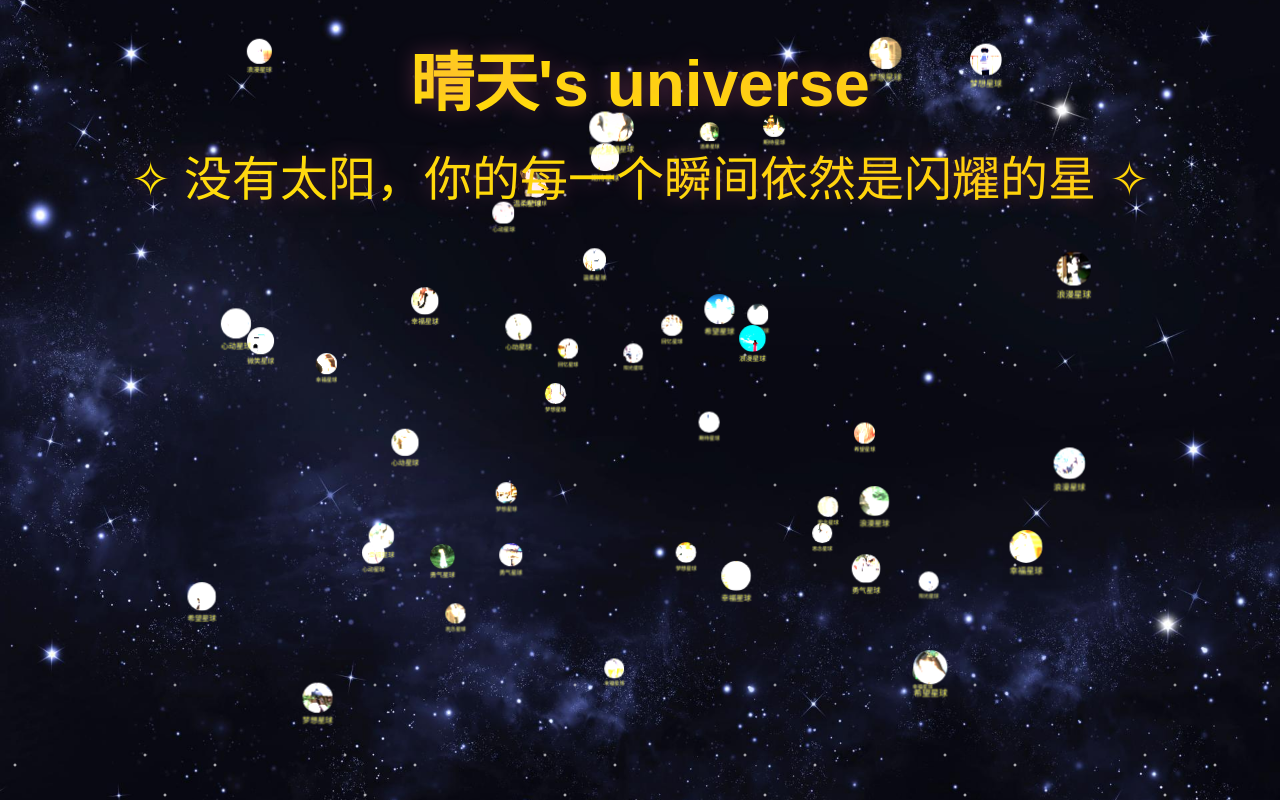
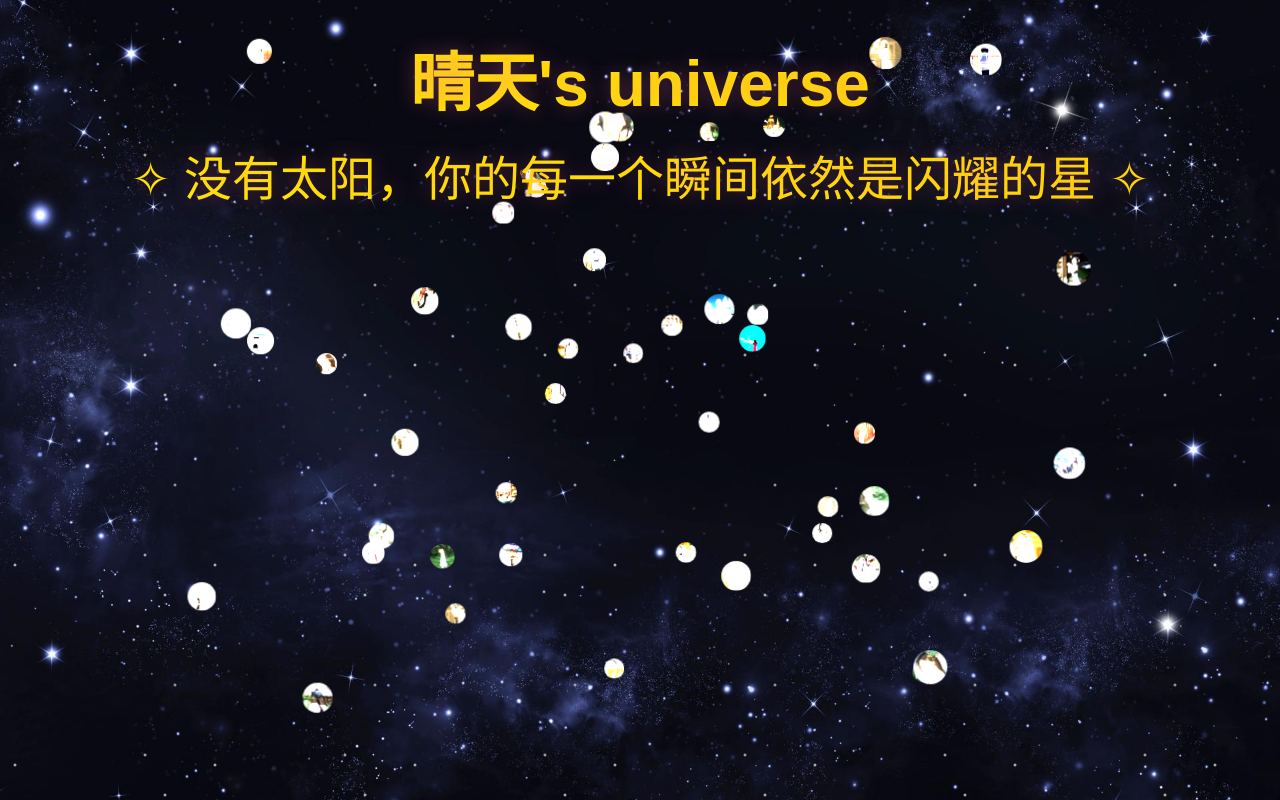
Before and after one commit to Ueny/Shine, a plain HTML site: page index.html in a window 1280 px wide. Drawn offline with Linux system fonts and the light colour scheme.

Commit message:
Add files via upload

```diff
--- a/styles.css
+++ b/styles.css
@@ -148,17 +148,6 @@ body {
 
 .planet-face.bottom {
     transform: rotateX(-90deg);
-}
-
-.planet-name {
-    font-size: 3.0rem;
-    margin-top: 0.5rem;
-    background: linear-gradient(45deg, #ffcc00, #ff6600);
-    background-clip: text;
-    -webkit-background-clip: text;
-    -webkit-text-fill-color: transparent;
-    text-shadow: 0 0 20px rgba(255, 107, 156, 0.3);
-    animation: glow 1s infinite alternate;
 }
 
 .planet:hover .planet-body {
--- a/universe.js
+++ b/universe.js
@@ -17,13 +17,14 @@ document.addEventListener('DOMContentLoaded', () => {
     }
 
     function createPlanetHTML(imagePath) {
-        const planetName = getRandomName();
+        const planetName = getRandomName(); // 获取随机星球名字
         return `
             <div class="planet">
                 <div class="planet-body">
-                    <img src="${imagePath}" alt="${planetName}">
+                    <img src="${imagePath}" alt="${planetName}"> <!-- 使用星球名字作为 alt 属性 -->
                 </div>
-                <div class="planet-name">${planetName}</div>
+                <!-- 删除星球名字的 div -->
+                <!-- <div class="planet-name">${planetName}</div> -->
             </div>
         `;
     }
@@ -58,9 +59,12 @@ document.addEventListener('DOMContentLoaded', () => {
             planet.addEventListener('click', (e) => {
                 const img = planet.querySelector('img');
                 modal.querySelector('img').src = img.src;
-                modal.querySelector('.modal-description').textContent =
-                    planet.querySelector('.planet-name').textContent;
-                modal.style.display = 'block';
+
+                // 从 planetNames 数组中随机获取星球名字
+                const randomPlanetName = getRandomName();
+                modal.querySelector('.modal-description').textContent = randomPlanetName; // 设置为随机星球名字
+
+                modal.style.display = 'block'; // 显示模态框
                 e.stopPropagation();
             });
         });
```
